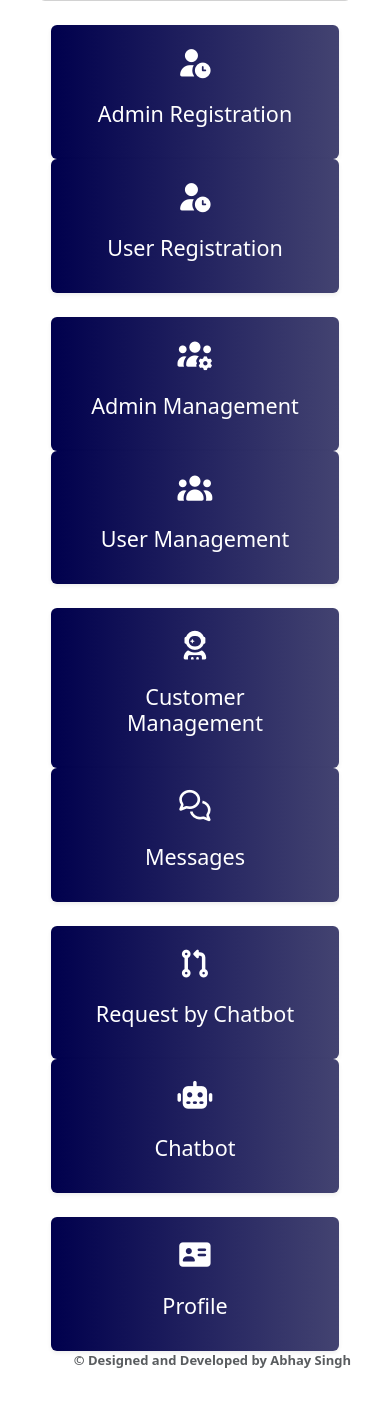
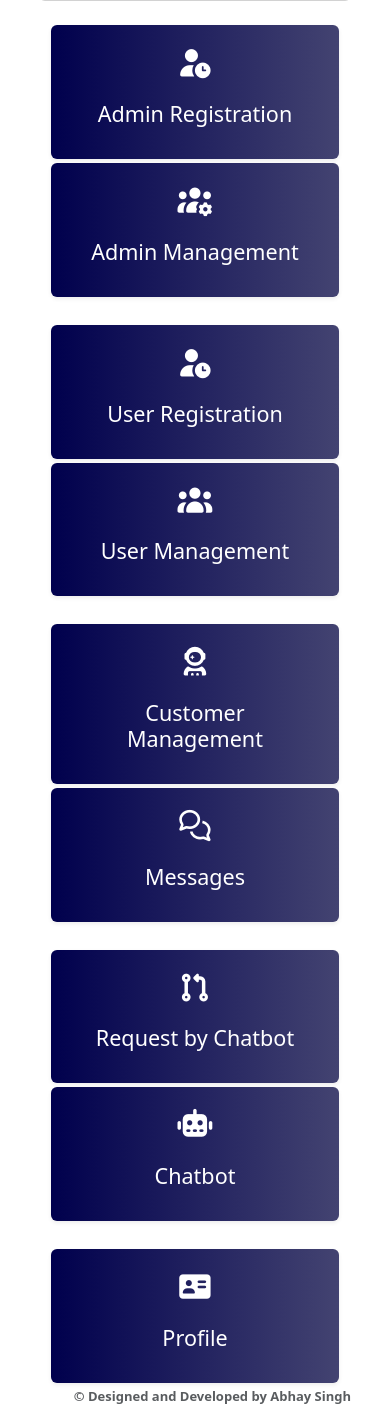
Before and after one commit to abhaysingh-coder/Django_Chatbot_Web_App, a Django app: template Admin/templates/admin_home.html in a window 390 px wide. Shown: the part 362-1783 px from the top of the page. Before the commit the page ends 1730 px from the top, so only its background shows below. Run offline with Django 5.2, Linux system fonts and the light colour scheme; the template is opened without the code that fills it, so the values that code supplies are empty; some libraries are stand-ins or nearby versions.

Commit message:
Refactor column styles for improved layout and responsiveness in admin, customer, and user templates

```diff
--- a/Admin/templates/admin_home.html
+++ b/Admin/templates/admin_home.html
@@ -9,7 +9,7 @@
             </p>
         </div>
         <div class="row mt-4">
-            <div class="col-md-6">
+            <div class="col-md-6 mb-1">
                 <a href="{% url 'Admin:adminrequest' %}" class="text-decoration-none">
                     <div class="card shadow-sm border-0 text-center p-4 bg-1 d-flex align-items-center gap-2">
                         <i class="fa-solid fa-user-clock fs-1 mb-3"></i>
@@ -17,7 +17,17 @@
                     </div>
                 </a>
             </div>
-            <div class="col-md-6">
+            <div class="col-md-6 mb-1">
+                 <a href="{% url 'Admin:admin_management' %}" class="text-decoration-none">
+                    <div class="card shadow-sm border-0 text-center p-4 bg-1 d-flex align-items-center gap-2">
+                        <i class="fa-solid fa-users-gear fs-1 mb-3"></i>
+                        <h4>Admin Management</h4>
+                    </div>
+                </a>
+            </div>
+        </div>
+        <div class="row mt-4">
+            <div class="col-md-6 mb-1">
                 <a href="{% url 'Admin:registration' %}" class="text-decoration-none">
                     <div class="card shadow-sm border-0 text-center p-4 bg-1 d-flex align-items-center gap-2">
                         <i class="fa-solid fa-user-clock fs-1 mb-3"></i>
@@ -25,17 +35,7 @@
                     </div>
                 </a>
             </div>
-        </div>
-        <div class="row mt-4">
-            <div class="col-md-6">
-                <a href="{% url 'Admin:admin_management' %}" class="text-decoration-none">
-                    <div class="card shadow-sm border-0 text-center p-4 bg-1 d-flex align-items-center gap-2">
-                        <i class="fa-solid fa-users-gear fs-1 mb-3"></i>
-                        <h4>Admin Management</h4>
-                    </div>
-                </a>
-            </div>
-            <div class="col-md-6">
+            <div class="col-md-6 mb-1">
                 <a href="{% url 'Admin:user_management' %}" class="text-decoration-none">
                     <div class="card shadow-sm border-0 text-center p-4 bg-1 d-flex align-items-center gap-2">
                         <i class="fa-solid fa-users fs-1 mb-3"></i>
@@ -45,7 +45,7 @@
             </div>
         </div>
         <div class="row mt-4">
-            <div class="col-md-6">
+            <div class="col-md-6 mb-1">
                 <a href="{% url 'Admin:customer_management' %}" class="text-decoration-none">
                     <div class="card shadow-sm border-0 text-center p-4 bg-1 d-flex align-items-center gap-2">
                         <i class="fa-solid fa-user-astronaut fs-1 mb-3"></i>
@@ -53,7 +53,7 @@
                     </div>
                 </a>
             </div>
-            <div class="col-md-6">
+            <div class="col-md-6 mb-1">
                 <a href="{% url 'Admin:message' %}" class="text-decoration-none">
                     <div class="card shadow-sm border-0 text-center p-4 bg-1 d-flex align-items-center gap-2">
                         <i class="fa-regular fa-comments fs-1 mb-3"></i>
@@ -63,7 +63,7 @@
             </div>
         </div>
         <div class="row mt-4">
-            <div class="col-md-6">
+            <div class="col-md-6 mb-1">
                 <a href="{% url 'Admin:request_by_chatbot' %}" class="text-decoration-none">
                     <div class="card shadow-sm border-0 text-center p-4 bg-1 d-flex align-items-center gap-2">
                         <i class="fa-solid fa-code-pull-request fs-1 mb-3"></i>
@@ -71,7 +71,7 @@
                     </div>
                 </a>
             </div>
-            <div class="col-md-6">
+            <div class="col-md-6 mb-1">
                 <a href="{% url 'Admin:chatbot' %}" class="text-decoration-none">
                     <div class="card shadow-sm border-0 text-center p-4 bg-1 d-flex align-items-center gap-2">
                         <i class="fa-solid fa-robot fs-1 mb-3"></i>
@@ -81,7 +81,7 @@
             </div>
         </div>
         <div class="row mt-4">
-            <div class="col-md-6 mx-auto">
+            <div class="col-md-6 mx-auto mb-1">
                 <a href="{% url 'Admin:admin_profile' %}" class="text-decoration-none">
                     <div class="card shadow-sm border-0 text-center p-4 bg-1 d-flex align-items-center gap-2">
                         <i class="fa-solid fa-address-card fs-1 mb-3"></i>
@@ -90,6 +90,5 @@
                 </a>
             </div>
         </div>
-
     </div>
 {% endblock %}
--- a/Customer/templates/customer_home.html
+++ b/Customer/templates/customer_home.html
@@ -9,7 +9,7 @@
             </p>
         </div>
         <div class="row mt-4">
-            <div class="col-md-6">
+            <div class="col-md-6 mb-1">
                 <a href="{% url 'Customer:customerprofile' %}" class="text-decoration-none">
                     <div class="card shadow-sm border-0 text-center p-4 bg-1 d-flex align-items-center gap-2">
                         <i class="fa-solid fa-address-card fs-1 mb-3"></i>
@@ -17,7 +17,7 @@
                     </div>
                 </a>
             </div>
-            <div class="col-md-6">
+            <div class="col-md-6 mb-1">
                 <a href="{% url 'Customer:customerbot' %}" class="text-decoration-none">
                     <div class="card shadow-sm border-0 text-center p-4 bg-1 d-flex align-items-center gap-2">
                         <i class="fa-solid fa-robot fs-1 mb-3"></i>
```
Also changed, not shown: User/templates/user_home.html (+5 -5 lines).
